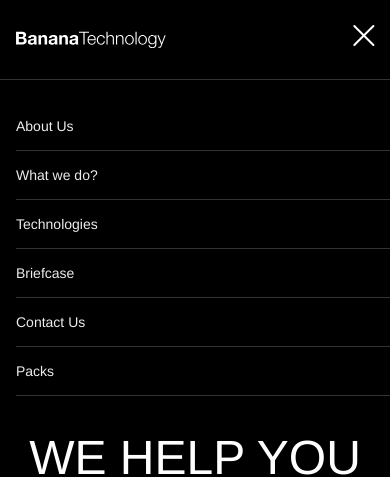
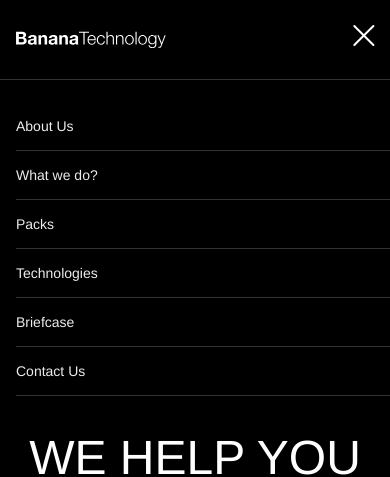
Before and after one commit to thecodeworkers/banana-landings, a Next.js app: page / in a window 390 px wide. Both pictures are taken after a click on the button 359 px from the left and 39 px from the top of the page. Shown: the top 477 px of the page. Built offline with nearby package versions, Linux system fonts and the light colour scheme.

Commit message:
Mobile routes

```diff
--- a/src/components/Navbar/index.tsx
+++ b/src/components/Navbar/index.tsx
@@ -4,7 +4,6 @@ import { scrolling } from '../../utils/common';
 import styles from './styles.module.scss';
 import logo from '../../../public/resources/logo.svg';
 import { Icon } from '@iconify/react';
-
 
 type Props = {
   refs: {
@@ -17,16 +16,30 @@ type Props = {
   };
 };
 
+type Option = {
+  name: string
+  scrollTo: string
+}
+
+type ScrollOption = {
+  aboutUs: any;
+  services: any;
+  products: any;
+  portfolio: any;
+  contact: any;
+  packs: any;
+}
+
 const Navbar: FC<Props> = ({ refs }) => {
 
   const [show, setShow] = useState<boolean>(false);
-  const options = [
+  const options: Option[] = [
     { name: 'About Us', scrollTo: 'aboutUs' },
     { name: 'What we do?', scrollTo: 'services' },
+    { name: 'Packs', scrollTo: 'packs' },
     { name: 'Technologies', scrollTo: 'products' },
     { name: 'Briefcase', scrollTo: 'portfolio' },
     { name: 'Contact Us', scrollTo: 'contact' },
-    { name: 'Packs', scrollTo: 'packs' },
   ];
 
   const handleShowMenu = () => setShow((show) => !show);
@@ -72,10 +85,13 @@ const Navbar: FC<Props> = ({ refs }) => {
         {
           show && (
             <div className={styles._menu}>
-            {options.map((route, index) => (
+            {options.map(({name, scrollTo}: Option, index) => (
               <div key={index} className={styles._textContainer}>
-                <p className={styles._text} onClick={() => scrolling(route?.scrollTo)}>
-                  {route?.name}
+                <p className={styles._text} onClick={() => {
+                  scrolling(refs[scrollTo as keyof ScrollOption])
+                  setShow(false)
+                  }}>
+                  {name}
                 </p>
               </div>
             ))}
```
